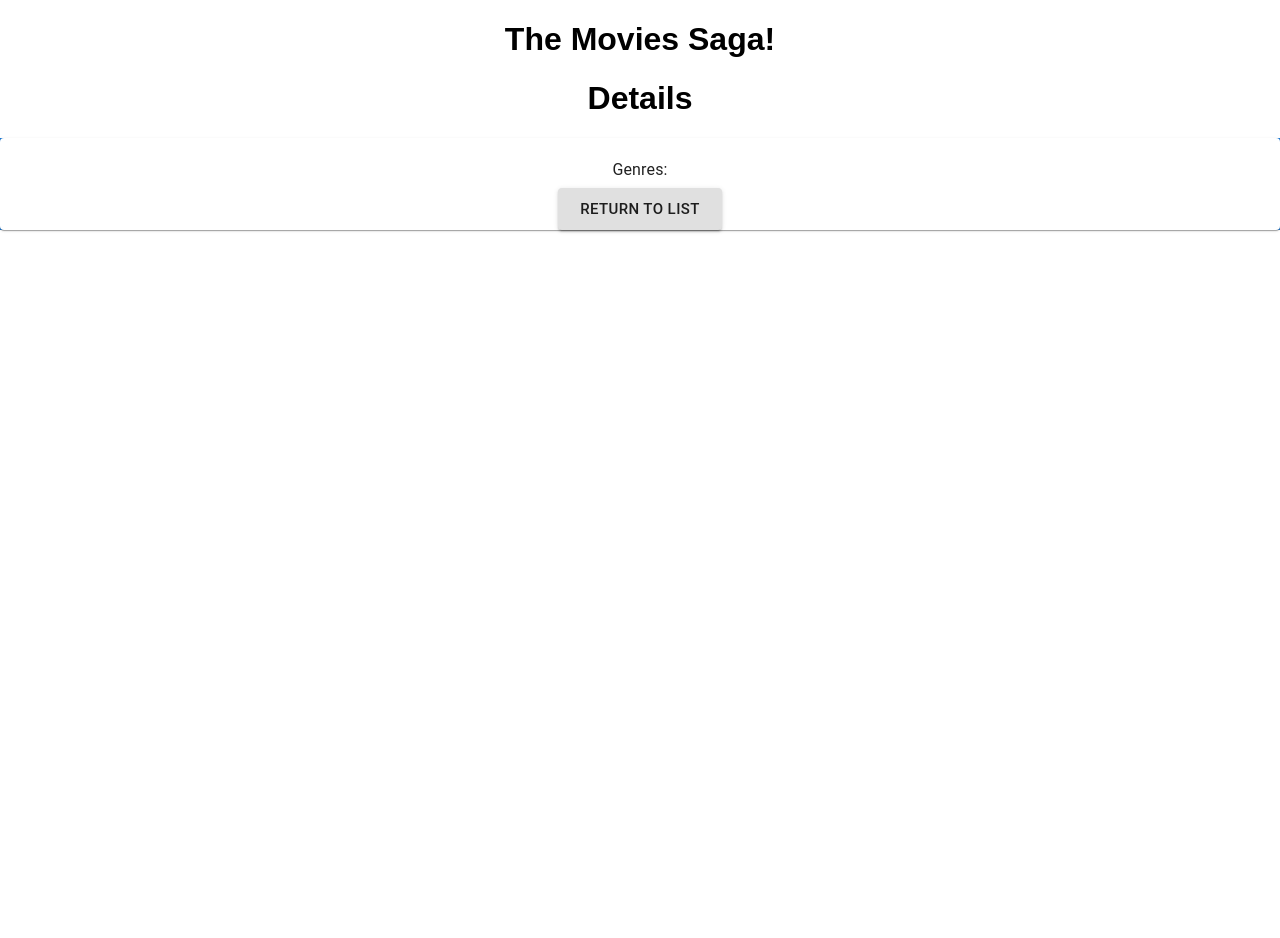
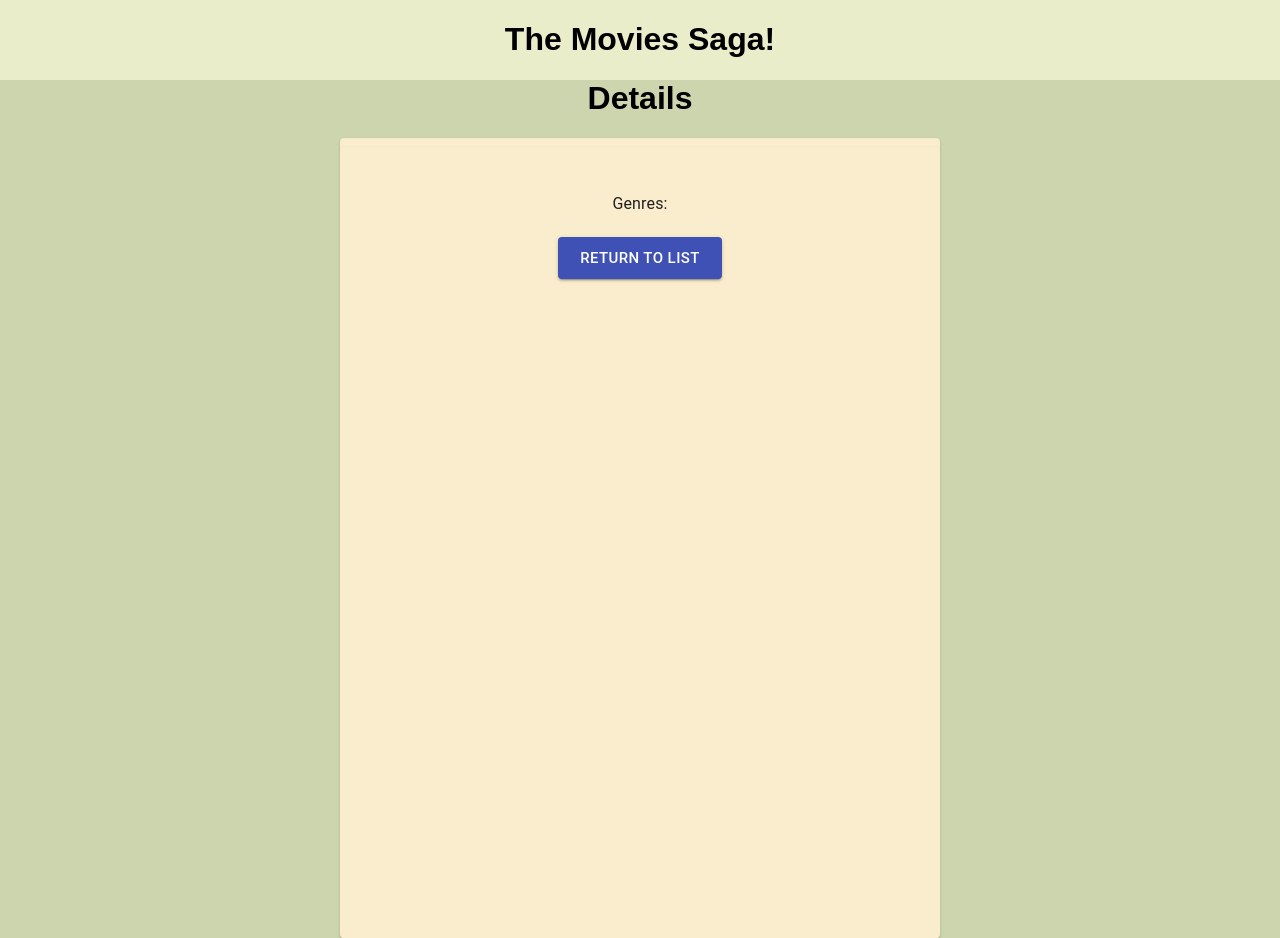
Before and after one commit to isaacbrist/weekend-movie-sagas, a React app: page /#/details in a window 1280 px wide. Before the commit the page ends 800 px from the top, so only its background shows below. Built offline with nearby package versions, Linux system fonts and the light colour scheme.

Commit message:
Fixed some of the styling on the details page.

```diff
--- a/src/components/App/App.css
+++ b/src/components/App/App.css
@@ -22,3 +22,7 @@
   from { transform: rotate(0deg); }
   to { transform: rotate(360deg); }
 }
+img {
+  height: fit-content;
+  width:fit-content;
+}
--- /dev/null
+++ b/src/components/Details/Details.css
@@ -0,0 +1,4 @@
+
+.bColor{
+    background-color: #CCD5AE;
+}
--- a/src/components/Details/Details.jsx
+++ b/src/components/Details/Details.jsx
@@ -1,19 +1,29 @@
 import React, { useEffect } from 'react';
 import { useDispatch, useSelector } from 'react-redux';
 import {useHistory} from 'react-router-dom'
-import { experimentalStyled as styled } from '@mui/material/styles';
-import CardActionArea from '@material-ui/core/CardActionArea';
 import Typography from '@material-ui/core/Typography';
 import Button from '@material-ui/core/Button';
 import Paper from '@material-ui/core/Paper';
 import Grid from '@material-ui/core/Grid';
 import Card from '@material-ui/core/Card';
-import Box from '@mui/material/Box';
-import { flexbox } from '@mui/system';
+import { CardContent } from '@mui/material';
+// import './Details.css'
+import {makeStyles} from '@material-ui/core'
 
+const useStyles=makeStyles({
+    backColor:{
+        backgroundColor: '#FAEDCD'
+    },
+    detailSize:{
+        backgroundColor: '#FAEDCD',
+        height: '800px',
+        width: '600px',
+
+    }
+})
 function Details() {
 console.log('In Details')
-    const dispatch = useDispatch();
+const classes=useStyles()
     const details = useSelector(store => store.details);
     const genres=details.genres
     const history = useHistory();
@@ -23,40 +33,36 @@ console.log('In Details')
 history.push('/')
     }
     return (
-        <main>
+        <div className="bColor">
             <h1>Details</h1>
-            <section className="detail">
-                <Box
-                sx={{
-                backgroundColor: 'primary.main',
-
-                '& > :not(style)':
-                {
-                m: "1",
-                display: "inline",
-                alignContent: "center",
-                justifyContent: "center",
-                },
-                   }}
+            <Grid
+                container
+                spacing={0}
+                direction="column"
+                alignItems="center"
+                justifyContent="center"
+                style={{ minHeight: '100vh' }}
             >
-                    <Card >
-                        <Paper >
+                <Grid item xs="auto">
+                    <Card className={classes.detailSize}>
+                        <Paper className={classes.detailSize}>
                             <Typography gutterBottom variant="h5" component="h3">{details.title}</Typography>
-                            <img src={details.poster} alt={details.title}/>
-                            <Typography gutterBottom variant="body2" component="body2">{details.description} </Typography>
+                            <Typography> <img src={details.poster} alt={details.title}/></Typography>
+                            <CardContent>
+                                <Typography gutterBottom variant="body2" >{details.description} </Typography>
                                 <Typography gutterBottom component="div">Genres:</Typography>
                                     {genres?.map(name => {
                                         return (
                                             <Typography variant="body1" gutterBottom component="div" key={name}>{name}</Typography>
                                         )
                                     })}
-                            <Button size="large" variant="contained" onClick={handleClick}>Return to List</Button>
+                            </CardContent>
+                            <Button size="large" color='primary' variant="contained" onClick={handleClick}>Return to List</Button>
                         </Paper>
                     </Card>
-                </Box>
-            </section>
-        </main>
-
+                </Grid>
+            </Grid>
+        </div>
     );
 }
 
--- a/src/components/MovieList/MovieList.css
+++ b/src/components/MovieList/MovieList.css
@@ -1,4 +1,5 @@
 .movies {
     display : flex;
     flex-wrap: wrap;
+
 }
--- a/src/components/MovieList/MovieList.jsx
+++ b/src/components/MovieList/MovieList.jsx
@@ -1,15 +1,8 @@
 import React, { useEffect } from 'react';
 import { useDispatch, useSelector } from 'react-redux';
-import {useHistory} from 'react-router-dom'
+import {useHistory} from 'react-router-dom';
 import './MovieList.css'
-import { experimentalStyled as styled } from '@mui/material/styles';
-import CardActionArea from '@material-ui/core/CardActionArea';
-import Typography from '@material-ui/core/Typography';
-import Button from '@material-ui/core/Button';
-
 import Grid from '@material-ui/core/Grid';
-import Card from '@material-ui/core/Card';
-import CardContent from '@mui/material/CardContent';
 import MovieListItem from '../MovieListItem/MovieListItem';
 
 function MovieList() {
@@ -29,8 +22,9 @@ function MovieList() {
             <section className="movies">
                 <Grid container spacing={5}>
                 {movies.map(movie => (
-                        <Grid item key={movie.id} sm={3}>
-                           <MovieListItem movie={movie}/>
+                        <Grid item key={movie.id} xs={2}>
+                           <MovieListItem movie={movie}
+                            />
                         </Grid>
                     )
                 )}
--- /dev/null
+++ b/src/components/MovieListItem/MovieListItem.css
@@ -0,0 +1,4 @@
+
+.bColor{
+    background-color: #CCD5AE;
+}
--- a/src/components/MovieListItem/MovieListItem.jsx
+++ b/src/components/MovieListItem/MovieListItem.jsx
@@ -1,7 +1,7 @@
 import React from "react";
 import { useDispatch, useSelector } from 'react-redux';
 import {useHistory} from 'react-router-dom'
-
+import './MovieListItem.css'
 import Card from '@mui/material/Card';
 import CardHeader from '@mui/material/CardHeader';
 import CardMedia from '@mui/material/CardMedia';
@@ -17,15 +17,7 @@ import Paper from '@material-ui/core/Paper';
 function MovieListItem({movie}){
     const history = useHistory()
     const dispatch = useDispatch();
-//     <Paper >
-
-//     <Card key={movie.id} >
-//         <CardActionArea>
-//         <Typography gutterBottom variant="h5" component="h3">{movie.title}</Typography>
-//         <img src={movie.poster} alt={movie.title}/>
-//         </CardActionArea>
-//     </Card>
-// </Paper>
+//
 const handleClick=(id)=>{
     console.log('You clicked this movie!', id)
     dispatch({type: 'FETCH_DETAILS', payload: id})
@@ -34,19 +26,17 @@ const handleClick=(id)=>{
     return(
         <div>
             <Paper
+            className="bColor"
              direction="row"
              justifycontent="center"
              alignitems="center"
              onClick={() => handleClick(movie.id)}>
-                    {/* <CardHeader
-                    action={
-                        <IconButton>
-                            <DeleteOutlined/>
-                        </IconButton>
-                    }/> */}
-                    <Card>
+
+                    <Card >
+                    <div className="bColor">
                     <CardActionArea>
                     <Typography
+
                     gutterBottom variant="h5"
                     component="h3">{movie.title}</Typography>
                     <CardContent>
@@ -57,6 +47,7 @@ const handleClick=(id)=>{
                     />
                     </CardContent>
                     </CardActionArea>
+                    </div>
                     </Card>
             </Paper>
         </div>
--- a/src/index.css
+++ b/src/index.css
@@ -2,4 +2,5 @@ body {
   margin: 0;
   padding: 0;
   font-family: sans-serif;
+  background-color: #E9EDC9;
 }
```
Lines whose indentation alone changed are shown as unchanged.
